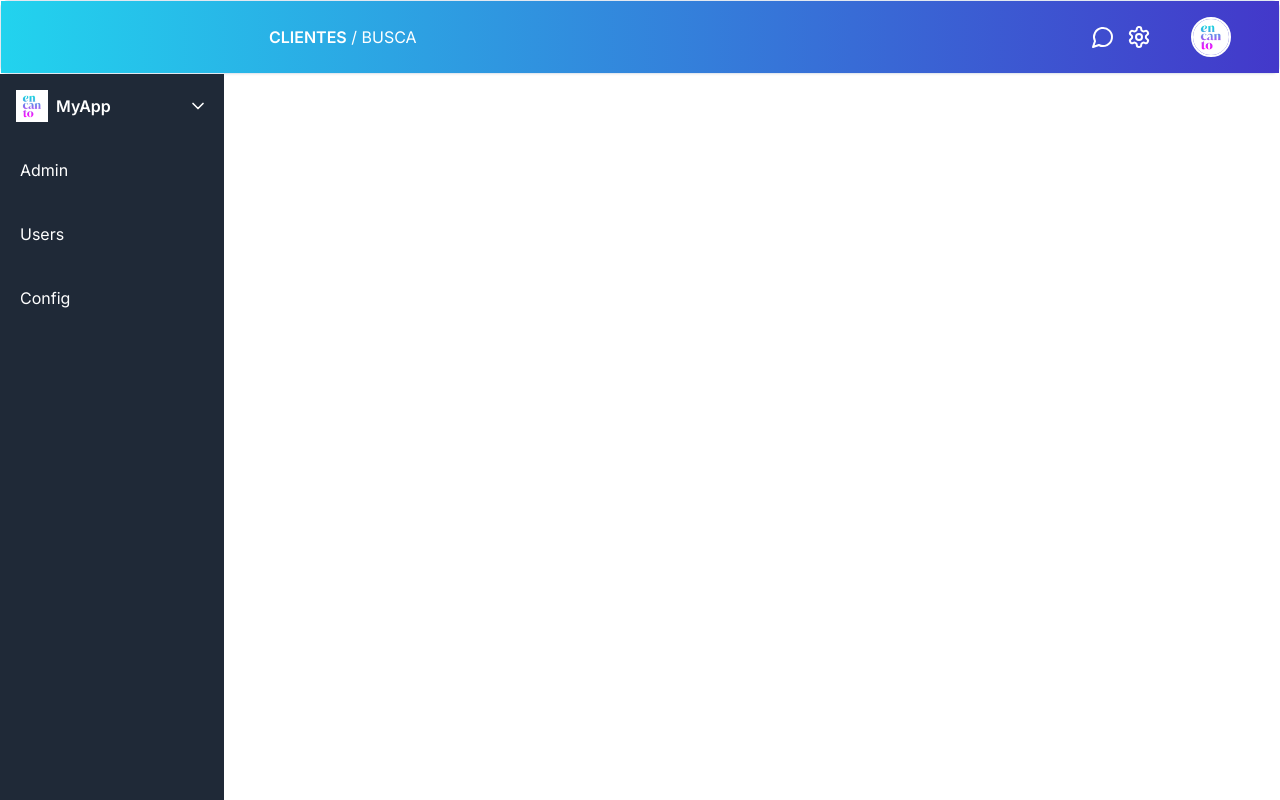
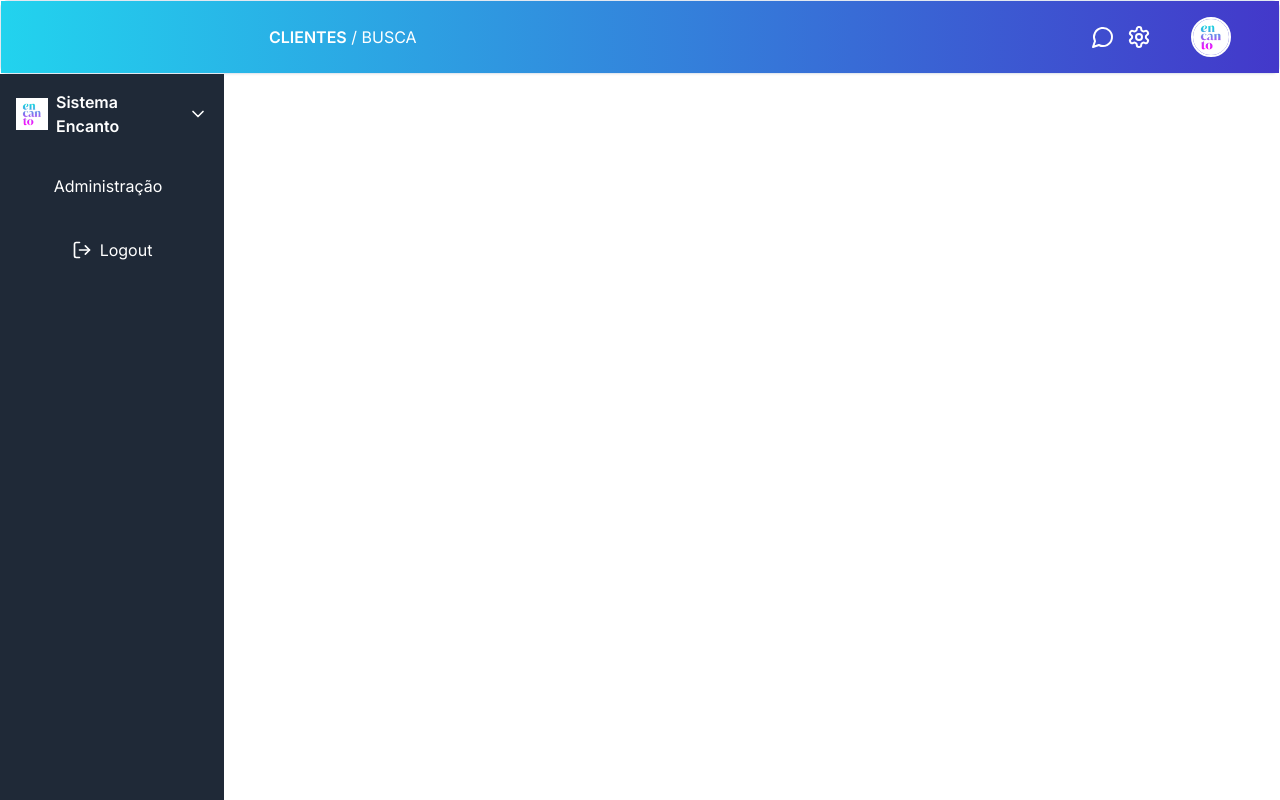
Before and after one commit to victorbraga8/encanto-front, a Next.js app: page / in a window 1280 px wide. Shown: the top 800 px of the page. Built offline with nearby package versions, Linux system fonts and the light colour scheme.

Commit message:
Atualização SideMenu

```diff
--- /dev/null
+++ b/app/components/sidebar/menu-itens/adm/page.tsx
@@ -0,0 +1,50 @@
+// Componente ListaItens.js
+import { Cog, Users } from "lucide-react";
+
+const OpcoesAdm = ({
+  collapsed,
+  adminCollapsed,
+  programasCollapsed,
+  onToggleAdmin,
+  onToggleProgramas,
+}: any) => {
+  return (
+    <ul>
+      <li
+        className={`py-5 px-5 text-center ${
+          !collapsed && adminCollapsed ? "bg-cyan-700" : "hover:bg-gray-700"
+        } cursor-pointer flex items-center flex-col`}
+        onClick={onToggleAdmin}
+      >
+        <span className="mr-2">
+          {collapsed ? <Cog size={20} /> : "Administração"}
+        </span>
+      </li>
+      {!collapsed && adminCollapsed && (
+        <ul>
+          <li
+            className={`pl-8 py-2 px-3 text-center ${
+              !programasCollapsed ? "bg-emerald-500" : "hover:bg-gray-700"
+            } cursor-pointer flex items-center`}
+            onClick={onToggleProgramas}
+          >
+            <Users size={16} className="mr-2" />
+            Programas
+          </li>
+          {!programasCollapsed && (
+            <ul>
+              <li className="pl-16 py-2 px-3 text-center hover:bg-emerald-700 cursor-pointer flex items-center">
+                Cadastrar
+              </li>
+              <li className="pl-16 py-2 px-3 text-center hover:bg-emerald-700 cursor-pointer flex items-center">
+                Listar
+              </li>
+            </ul>
+          )}
+        </ul>
+      )}
+    </ul>
+  );
+};
+
+export default OpcoesAdm;
--- a/app/components/sidebar/old-page.tsx
+++ /dev/null
@@ -1,27 +0,0 @@
-"use client";
-import Image from "next/image";
-import { Card, CardContent } from "@/components/ui/card";
-import SideMenu from "../sidemenu/page";
-import { signIn, signOut, useSession } from "next-auth/react";
-import { Menu } from "lucide-react";
-import { Button } from "@/components/ui/button";
-// import { SessionProps } from "./types/sessionType";
-// import useSWR from "swr";
-
-const Sidebar = (token: any) => {
-  const { data } = useSession();
-  const sessionData = data;
-
-  // const sessionData = data;
-  // const { data } = useSWR("/api/session", {
-  //   revalidateOnFocus: true,
-  // });
-  console.log(sessionData);
-  return (
-    <>
-      <SideMenu />
-    </>
-  );
-};
-
-export default Sidebar;
--- a/app/components/sidebar/page.tsx
+++ b/app/components/sidebar/page.tsx
@@ -1,12 +1,8 @@
-import {
-  ChevronDown,
-  ChevronLeft,
-  Cog,
-  ShoppingBag,
-  User,
-  Users,
-} from "lucide-react";
+import { ChevronDown, ChevronLeft, Cog, LogOutIcon, Users } from "lucide-react";
 import { useState } from "react";
+import OpcoesAdm from "./menu-itens/adm/page";
+import { Button } from "@/components/ui/button";
+import { signOut } from "next-auth/react";
 
 const Sidebar = () => {
   const [collapsed, setCollapsed] = useState(false);
@@ -40,7 +36,7 @@ const Sidebar = () => {
             className={`w-8 h-8 ${collapsed ? "hidden" : "block"}`}
           />
           <span className={`font-semibold ${collapsed ? "hidden" : "block"}`}>
-            MyApp
+            Sistema Encanto
           </span>
         </div>
         <button
@@ -51,64 +47,24 @@ const Sidebar = () => {
         </button>
       </div>
       <nav>
-        <ul>
+        <OpcoesAdm
+          collapsed={collapsed}
+          adminCollapsed={adminCollapsed}
+          programasCollapsed={programasCollapsed}
+          onToggleAdmin={toggleAdminCollapsed}
+          onToggleProgramas={toggleProgramasCollapsed}
+        />
+        <ul
+          className={`text-center flex items-center flex-col bg-gray-800 text-white ${
+            collapsed ? "w-16" : "w-56"
+          } transition-width duration-300 ease-in-out`}
+        >
           <li
-            className={`py-5 px-5 text-center ${
-              !collapsed && adminCollapsed ? "bg-cyan-700" : "hover:bg-gray-700"
-            } cursor-pointer flex items-center`}
-            onClick={toggleAdminCollapsed}
+            className="py-5 px-3.5 text-center cursor-pointer flex items-center hover:text-red-600"
+            onClick={() => signOut()}
           >
-            <span className="mr-2">
-              {collapsed ? <Cog size={20} /> : "Admin"}
-            </span>
-          </li>
-          {!collapsed && adminCollapsed && (
-            <ul>
-              <li
-                className={`pl-8 py-2 px-3 text-center ${
-                  !programasCollapsed ? "bg-emerald-500" : "hover:bg-gray-700"
-                } cursor-pointer flex items-center`}
-                onClick={toggleProgramasCollapsed}
-              >
-                <Users size={16} className="mr-2" />
-                Programas
-              </li>
-              {!programasCollapsed && (
-                <ul>
-                  <li className="pl-16 py-2 px-3 text-center hover:bg-emerald-700 cursor-pointer flex items-center">
-                    Cadastrar
-                  </li>
-                  <li className="pl-16 py-2 px-3 text-center hover:bg-emerald-700 cursor-pointer flex items-center">
-                    Listar
-                  </li>
-                </ul>
-              )}
-              <li
-                className={`py-2 pl-8 px-3 text-center ${
-                  collapsed ? "bg-cyan-700" : "hover:bg-gray-700"
-                } cursor-pointer flex items-center`}
-              >
-                <ShoppingBag size={16} className="mr-2" />
-                Shopping
-              </li>
-            </ul>
-          )}
-
-          <li
-            className={`py-5 px-5 text-center  ${
-              collapsed ? "bg-gray-800 hover:bg-gray-700" : "hover:bg-gray-700"
-            } cursor-pointer flex items-center`}
-          >
-            <span className="mr-2">
-              {collapsed ? <User size={20} /> : "Users"}
-            </span>
-          </li>
-          <li
-            className={`py-5 px-5 text-center ${
-              collapsed ? "bg-gray-800 hover:bg-gray-700" : "hover:bg-gray-700"
-            } cursor-pointer flex items-center`}
-          >
-            <span>{collapsed ? <Cog size={20} /> : "Config"}</span>
+            <LogOutIcon size={20} className="mr-2" />
+            {collapsed ? "" : "Logout"}
           </li>
         </ul>
       </nav>
```
